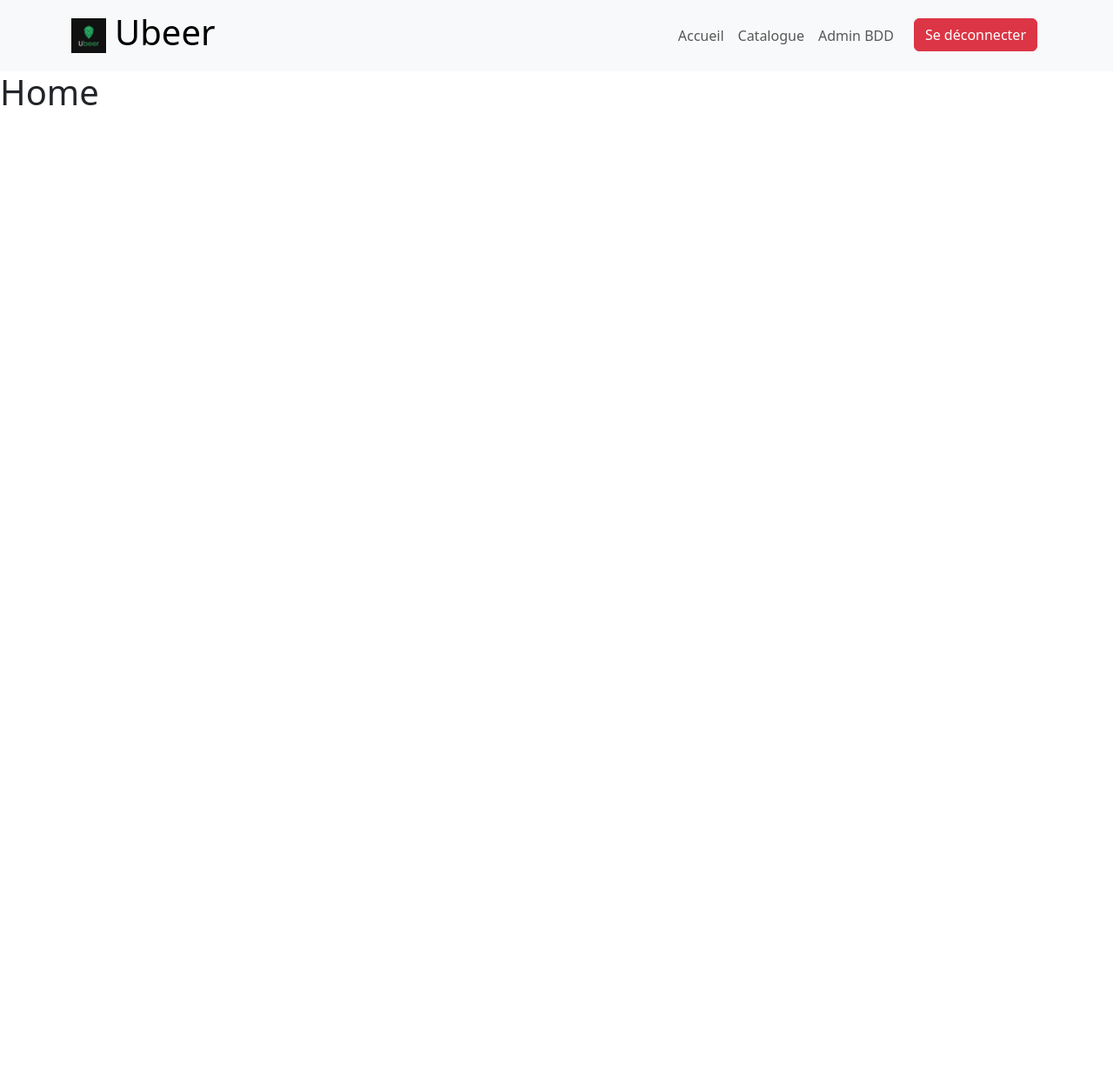
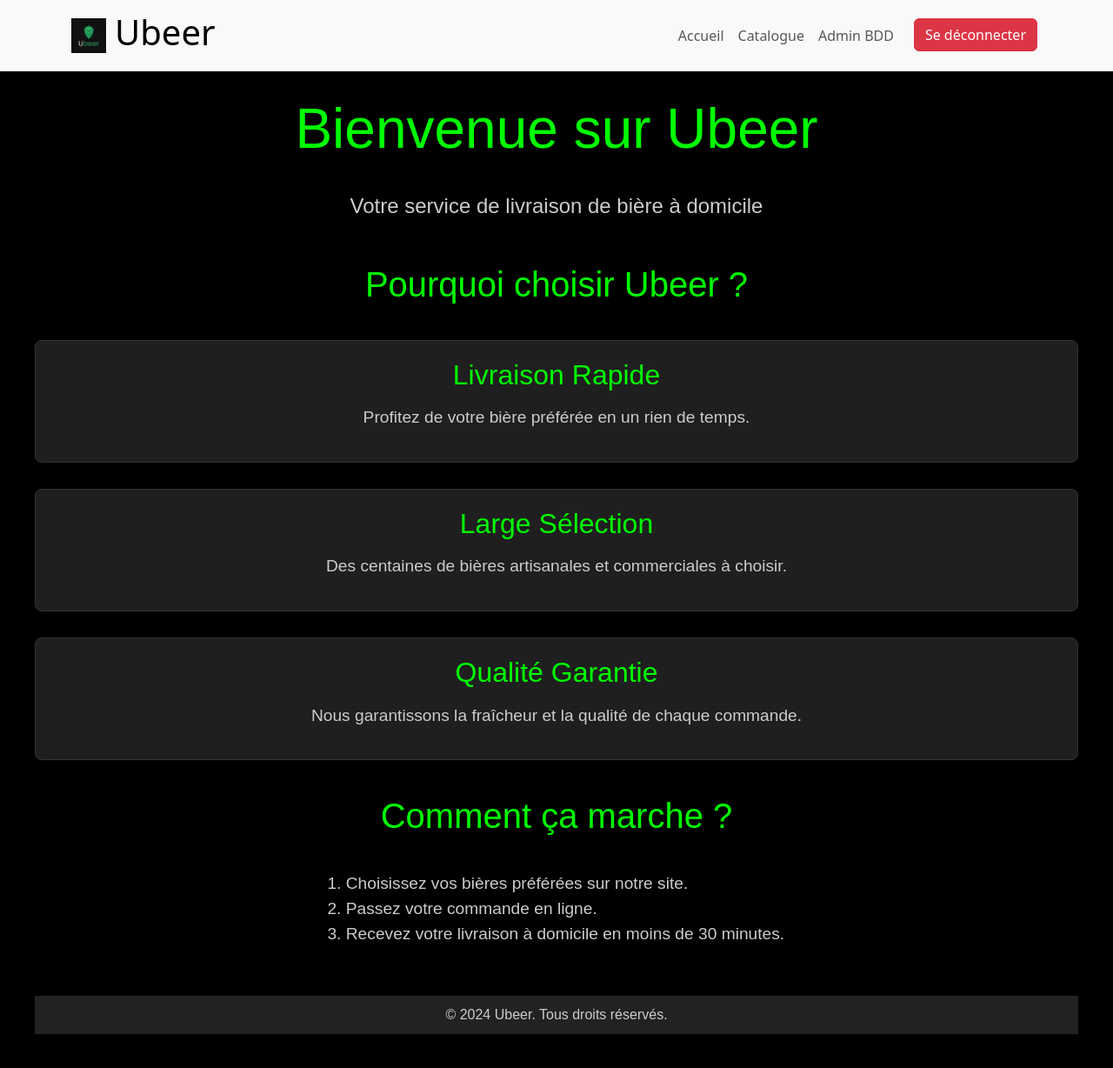
Before and after one commit to matheobz/projet_serveur_web, a Vue app: page / in a window 1280 px wide. Shown: the whole page at 87% size. Before the commit the page ends 800 px from the top, so only its background shows below. Built offline with nearby package versions, Linux system fonts and the light colour scheme; no server answers; sample sign-in values are in the browser's storage.

Commit message:
front fini (pas tres beau mais fini)

```diff
--- a/src/App.vue
+++ b/src/App.vue
@@ -37,7 +37,7 @@
 
     </div>
   </nav>
-
+<div style="height: 70px;"></div>
   <router-view />
 </template>
 
@@ -66,6 +66,12 @@ const handleSignOut = () => {
 </script>
 
 <style scoped>
+.navbar{
+  position: fixed;
+  width: 100%;
+  z-index: 2;
+}
+
 .navbar-brand {
   display: flex;
   align-items: center;
--- a/src/views/CatalogueAdmin.vue
+++ b/src/views/CatalogueAdmin.vue
@@ -3,29 +3,45 @@
     <h1 class="mb-4">Brasseries</h1>
     <ul class="list-group">
       <li v-for="brasserie in brasseries" :key="brasserie.id" class="list-group-item">
-        <strong>{{ brasserie.nom }}</strong> - {{ brasserie.localisation }}
-        <img :src="brasserie.imageUrl || 'https://www.lejuke-box.fr/wp-content/uploads/2019/10/abendbrot-939435_1920-1080x675.jpg'" alt="Image de la brasserie" width="100">
-        <input type="file" @change="uploadBrasserieImage($event, brasserie.id)">
-        <button @click="deleteBrasserie(brasserie.id)" class="btn btn-danger btn-sm mx-2">Supprimer</button>
-        <button @click="toggleBiereView(brasserie.id)" class="btn btn-info btn-sm">Voir les bières</button>
+        <div class="d-flex justify-content-between align-items-center">
+          <div>
+            <strong>{{ brasserie.nom }}</strong> - {{ brasserie.localisation }}
+          </div>
+          <div class="d-flex align-items-center">
+            <img :src="brasserie.imageUrl || 'https://www.lejuke-box.fr/wp-content/uploads/2019/10/abendbrot-939435_1920-1080x675.jpg'" alt="Image de la brasserie" class="img-thumbnail" width="100">
+            <div class="ml-3 d-flex align-items-center">
+              <label class="custom-file-upload mr-3">
+                <input type="file" @change="uploadBrasserieImage($event, brasserie.id)">
+                Choisir un fichier
+              </label>
+              <button @click="deleteBrasserie(brasserie.id)" class="btn btn-danger btn-sm mr-3">Supprimer</button>
+              <button @click="toggleBiereView(brasserie.id)" class="btn btn-info btn-sm">Voir les bières</button>
+            </div>
+          </div>
+        </div>
 
         <div v-if="brasserie.id === currentBrasserieId" class="mt-3">
           <h2>Bières de {{ brasserie.nom }}</h2>
           <ul class="list-group">
             <li v-for="biere in bieres" :key="biere.id" class="list-group-item">
-              {{ biere.nom }} - {{ biere.type }} - {{ biere.degreAlcool }}% - {{ biere.prix }}€
-              <img :src="biere.imageUrl || 'https://www.1001cocktails.com/wp-content/uploads/1001cocktails/2023/07/shutterstock_2173861113-scaled.jpg'" alt="Image de la bière" width="100">
-              <input type="file" @change="uploadBiereImage($event, biere.id)">
-              <button @click="deleteBiere(biere.id)" class="btn btn-danger btn-sm float-right">Supprimer</button>
+              <div class="d-flex justify-content-between align-items-center">
+                {{ biere.nom }} - {{ biere.type }} - {{ biere.degreAlcool }}% - {{ biere.prix }}€
+                <div class="d-flex align-items-center">
+                  <img :src="biere.imageUrl || 'https://www.1001cocktails.com/wp-content/uploads/1001cocktails/2023/07/shutterstock_2173861113-scaled.jpg'" alt="Image de la bière" class="img-thumbnail" width="100">
+                  <label class="custom-file-upload ml-3 mr-3">
+                    <input type="file" @change="uploadBiereImage($event, biere.id)">
+                    Choisir un fichier
+                  </label>
+                  <button @click="deleteBiere(biere.id)" class="btn btn-danger btn-sm">Supprimer</button>
+                </div>
+              </div>
             </li>
           </ul>
           <div class="form-inline mt-3">
             <input v-model="newBiere.nom" class="form-control mb-2 mr-sm-2" placeholder="Nom de la Bière">
             <input v-model="newBiere.type" class="form-control mb-2 mr-sm-2" placeholder="Type">
-            <input v-model="newBiere.degreAlcool" type="number" step="0.01" class="form-control mb-2 mr-sm-2"
-              placeholder="Degré d'Alcool">
-            <input v-model="newBiere.prix" type="number" step="0.01" class="form-control mb-2 mr-sm-2"
-              placeholder="Prix">
+            <input v-model="newBiere.degreAlcool" type="number" step="0.01" class="form-control mb-2 mr-sm-2" placeholder="Degré d'Alcool">
+            <input v-model="newBiere.prix" type="number" step="0.01" class="form-control mb-2 mr-sm-2" placeholder="Prix">
             <button @click="addBiere(brasserie.id)" class="btn btn-primary mb-2">Ajouter</button>
           </div>
         </div>
@@ -39,7 +55,6 @@
   </div>
 </template>
 
-
 <script>
 import { getFirestore, collection, addDoc, doc, deleteDoc, onSnapshot, updateDoc } from "firebase/firestore";
 import { getStorage, ref, uploadBytes, getDownloadURL } from "firebase/storage";
@@ -50,7 +65,7 @@ export default {
       brasseries: [],
       bieres: [],
       newBrasserie: { nom: "", localisation: "" },
-      newBiere: { nom: "", type: "", degreAlcool: "", prix: "" }, // Ajout du champ prix
+      newBiere: { nom: "", type: "", degreAlcool: "", prix: "" },
       currentBrasserieId: null
     };
   },
@@ -58,7 +73,6 @@ export default {
     const db = getFirestore();
     const brasserieCollection = collection(db, "brasseries");
 
-    // Écouter les changements en temps réel pour les brasseries
     onSnapshot(brasserieCollection, (snapshot) => {
       this.brasseries = snapshot.docs.map((doc) => ({ id: doc.id, ...doc.data() }));
     });
@@ -68,7 +82,6 @@ export default {
       const db = getFirestore();
       const brasserieCollection = collection(db, "brasseries");
 
-      // Ajouter une nouvelle brasserie
       await addDoc(brasserieCollection, this.newBrasserie);
       this.newBrasserie = { nom: "", localisation: "" };
     },
@@ -76,7 +89,6 @@ export default {
       const db = getFirestore();
       const brasserieDoc = doc(db, "brasseries", id);
 
-      // Supprimer la brasserie
       await deleteDoc(brasserieDoc);
       this.currentBrasserieId = null;
       this.bieres = [];
@@ -94,7 +106,6 @@ export default {
       const db = getFirestore();
       const biereCollection = collection(db, "brasseries", brasserieId, "bieres");
 
-      // Écouter les changements en temps réel pour les bières
       onSnapshot(biereCollection, (snapshot) => {
         this.bieres = snapshot.docs.map((doc) => ({ id: doc.id, ...doc.data() }));
       });
@@ -103,20 +114,18 @@ export default {
       const db = getFirestore();
       const biereCollection = collection(db, "brasseries", brasserieId, "bieres");
 
-      // Ajouter une nouvelle bière
       await addDoc(biereCollection, {
         nom: this.newBiere.nom,
         type: this.newBiere.type,
         degreAlcool: this.newBiere.degreAlcool,
-        prix: this.newBiere.prix // Ajout du prix
+        prix: this.newBiere.prix
       });
-      this.newBiere = { nom: "", type: "", degreAlcool: "", prix: "" }; // Réinitialiser le formulaire
+      this.newBiere = { nom: "", type: "", degreAlcool: "", prix: "" };
     },
     async deleteBiere(id) {
       const db = getFirestore();
       const biereDoc = doc(db, "brasseries", this.currentBrasserieId, "bieres", id);
 
-      // Supprimer la bière
       await deleteDoc(biereDoc);
     },
     async uploadBrasserieImage(event, brasserieId) {
@@ -146,3 +155,35 @@ export default {
   }
 };
 </script>
+
+<style scoped>
+.img-thumbnail {
+  border: 1px solid #ddd;
+  border-radius: 4px;
+  padding: 5px;
+  background-color: #f7f7f7;
+  box-shadow: 0 2px 5px rgba(0, 0, 0, 0.1);
+}
+
+.custom-file-upload {
+  border: 1px solid #ddd;
+  display: inline-block;
+  padding: 6px 12px;
+  cursor: pointer;
+  background-color: #f7f7f7;
+  border-radius: 4px;
+  box-shadow: 0 2px 5px rgba(0, 0, 0, 0.1);
+}
+
+.custom-file-upload input[type="file"] {
+  display: none;
+}
+
+.mr-3 {
+  margin-right: 1rem !important;
+}
+
+.ml-3 {
+  margin-left: 1rem !important;
+}
+</style>
--- a/src/views/HomeView.vue
+++ b/src/views/HomeView.vue
@@ -1,9 +1,122 @@
 <template>
-    <h1>Home</h1>
-</template>
+    <div id="home">
+      <h1 class="main-title">Bienvenue sur Ubeer</h1>
+      <p class="subtitle">Votre service de livraison de bière à domicile</p>
 
-<script>
-</script>
+      <section class="features">
+        <h2>Pourquoi choisir Ubeer ?</h2>
+        <div class="feature">
+          <h3 class="feature-title">Livraison Rapide</h3>
+          <p class="feature-description">Profitez de votre bière préférée en un rien de temps.</p>
+        </div>
+        <div class="feature">
+          <h3 class="feature-title">Large Sélection</h3>
+          <p class="feature-description">Des centaines de bières artisanales et commerciales à choisir.</p>
+        </div>
+        <div class="feature">
+          <h3 class="feature-title">Qualité Garantie</h3>
+          <p class="feature-description">Nous garantissons la fraîcheur et la qualité de chaque commande.</p>
+        </div>
+      </section>
 
-<style scoped>
-</style>
+      <section class="how-it-works">
+        <h2>Comment ça marche ?</h2>
+        <ol>
+          <li>Choisissez vos bières préférées sur notre site.</li>
+          <li>Passez votre commande en ligne.</li>
+          <li>Recevez votre livraison à domicile en moins de 30 minutes.</li>
+        </ol>
+      </section>
+
+      <footer class="footer">
+        <p>&copy; 2024 Ubeer. Tous droits réservés.</p>
+      </footer>
+    </div>
+  </template>
+
+  <script>
+  export default {
+    name: 'HomeView'
+  }
+  </script>
+
+  <style scoped>
+  #home {
+    font-family: 'Arial', sans-serif;
+    color: #fff;
+    background-color: #000;
+    text-align: center;
+    padding: 40px;
+  }
+
+  .main-title {
+    color: #00ff00;
+    font-size: 4em;
+    margin-bottom: 0.5em;
+  }
+
+  .subtitle {
+    color: #ccc;
+    font-size: 1.5em;
+    margin-bottom: 2em;
+  }
+
+  .features {
+    margin: 40px 0;
+  }
+
+  .features h2 {
+    color: #00ff00;
+    font-size: 2.5em;
+    margin-bottom: 1em;
+  }
+
+  .feature {
+    margin: 30px 0;
+    padding: 20px;
+    border: 1px solid #333;
+    border-radius: 8px;
+    background-color: rgba(255, 255, 255, 0.121);
+  }
+
+  .feature-title {
+    color: #00ff00;
+    font-size: 2em;
+    margin-bottom: 0.5em;
+  }
+
+  .feature-description {
+    color: #ccc;
+    font-size: 1.2em;
+  }
+
+  .how-it-works {
+    margin: 40px 0;
+  }
+
+  .how-it-works h2 {
+    color: #00ff00;
+    font-size: 2.5em;
+    margin-bottom: 1em;
+  }
+
+  .how-it-works ol {
+    list-style-type: decimal;
+    color: #ccc;
+    font-size: 1.2em;
+    padding-left: 20px;
+    text-align: left;
+    display: inline-block;
+  }
+
+  .footer {
+    background-color: #222;
+    padding: 10px;
+    margin-top: 40px;
+  }
+
+  .footer p {
+    color: #ccc;
+    margin: 0;
+  }
+  </style>
```
